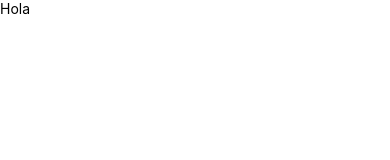
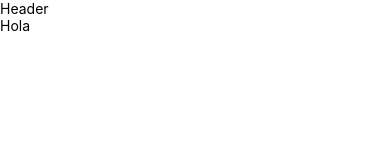
Before and after one commit to petragliamateo/work-mobile-app, a React Native app: screen / in a window 390 px wide. Shown: the top 160 px of the page. Built offline with nearby package versions, Linux system fonts and the light colour scheme.

Commit message:
initials

```diff
--- a/App.js
+++ b/App.js
@@ -15,6 +15,7 @@
   useColorScheme,
   View,
 } from 'react-native';
+import Header from './src/components/Header';
 
 const App = () => {
   const isDarkMode = useColorScheme() === 'dark';
@@ -23,6 +24,7 @@
     <SafeAreaView>
       <StatusBar barStyle={isDarkMode ? 'light-content' : 'dark-content'} />
       <ScrollView contentInsetAdjustmentBehavior="automatic">
+        <Header />
         <View>
           <Text>Hola</Text>
         </View>
--- /dev/null
+++ b/src/components/Header.js
@@ -0,0 +1,8 @@
+import React from 'react';
+import {Text, View} from 'react-native';
+const Header = () => {
+  return <View>
+    <Text>Header</Text>
+  </View>;
+};
+export default Header;
```
